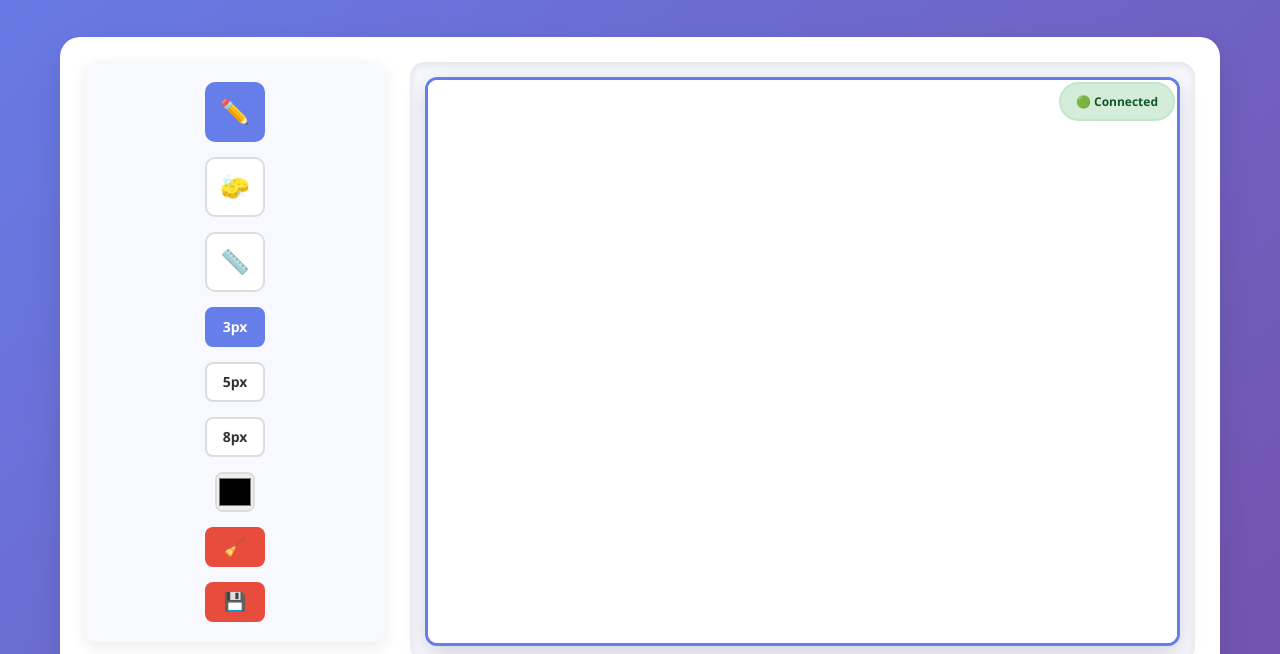
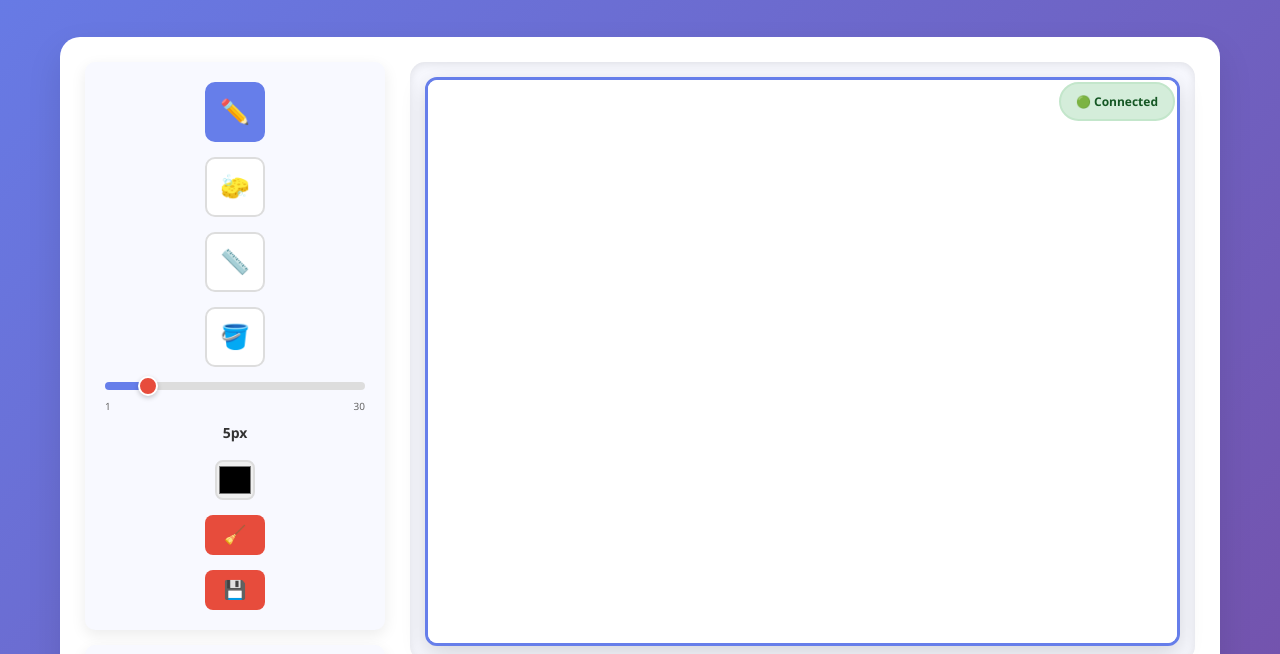
Before and after one commit to rohit-commits-ux/draw-with-friends, a website: page frontend/public/multiplayer.html in a window 1280 px wide. Shown: the part 181-835 px from the top of the page. Drawn offline with nearby package versions, Linux system fonts and the light colour scheme; no server answers.

Commit message:
Update multiplayer.html

```diff
--- a/frontend/public/multiplayer.html
+++ b/frontend/public/multiplayer.html
@@ -48,29 +48,56 @@
             color: white;
         }
 
-        .brush-size {
-            width: 60px;
-            height: 40px;
-            border: 2px solid #ddd;
-            border-radius: 8px;
-            background: white;
+        .size-control {
+            display: flex;
+            flex-direction: column;
+            align-items: center;
+            gap: 8px;
+            width: 100%;
+        }
+
+        .size-slider {
+            width: 100%;
+            height: 8px;
+            background: linear-gradient(to right, #667eea 0%, #667eea 16.6%, #ddd 16.6%);
+            border-radius: 4px;
+            outline: none;
+            -webkit-appearance: none;
+        }
+
+        .size-slider::-webkit-slider-thumb {
+            -webkit-appearance: none;
+            width: 20px;
+            height: 20px;
+            border-radius: 50%;
+            background: #e74c3c;
             cursor: pointer;
+            border: 2px solid white;
+            box-shadow: 0 2px 5px rgba(0,0,0,0.2);
+        }
+
+        .size-slider::-moz-range-thumb {
+            width: 20px;
+            height: 20px;
+            border-radius: 50%;
+            background: #e74c3c;
+            cursor: pointer;
+            border: 2px solid white;
+            box-shadow: 0 2px 5px rgba(0,0,0,0.2);
+        }
+
+        .size-display {
             display: flex;
-            align-items: center;
-            justify-content: center;
+            justify-content: space-between;
+            width: 100%;
+            font-size: 10px;
+            color: #666;
+        }
+
+        .size-value {
             font-size: 14px;
             font-weight: bold;
-            transition: all 0.2s ease;
-        }
-
-        .brush-size:hover {
-            border-color: #667eea;
-        }
-
-        .brush-size.active {
-            border-color: #667eea;
-            background: #667eea;
-            color: white;
+            color: #333;
         }
 
         .color-picker {
@@ -191,11 +218,17 @@
                     <button class="tool-btn active" data-tool="pen" title="Pen">✏️</button>
                     <button class="tool-btn" data-tool="eraser" title="Eraser">🧽</button>
                     <button class="tool-btn" data-tool="line" title="Line">📏</button>
+                    <button class="tool-btn" data-tool="fill" title="Fill Bucket">🪣</button>
 
-                    <!-- Brush Size -->
-                    <div class="brush-size active" data-size="3">3px</div>
-                    <div class="brush-size" data-size="5">5px</div>
-                    <div class="brush-size" data-size="8">8px</div>
+                    <!-- Brush Size Slider -->
+                    <div class="size-control">
+                        <input type="range" class="size-slider" id="sizeSlider" min="1" max="30" value="5">
+                        <div class="size-display">
+                            <span>1</span>
+                            <span>30</span>
+                        </div>
+                        <div class="size-value" id="sizeValue">5px</div>
+                    </div>
 
                     <!-- Color -->
                     <input type="color" class="color-picker" id="colorPicker" value="#000000">
@@ -207,7 +240,7 @@
 
                 <!-- Users Panel -->
                 <div class="users-panel">
-                    <h3>👥 Players</h3>
+                    <h3>👥 Players <span id="usersCount">(1)</span></h3>
                     <ul id="usersList">
                         <li>You (Host)</li>
                     </ul>
@@ -247,22 +280,42 @@
                     this.classList.add('active');
                     if (window.canvas) {
                         window.canvas.currentTool = this.getAttribute('data-tool');
+
+                        // Change cursor based on tool
+                        const canvas = document.getElementById('drawingCanvas');
+                        if (this.getAttribute('data-tool') === 'fill') {
+                            canvas.style.cursor = 'crosshair';
+                        } else {
+                            canvas.style.cursor = 'default';
+                        }
                     }
                 });
             });
 
-            // Brush size selection
-            document.querySelectorAll('[data-size]').forEach(btn => {
-                btn.addEventListener('click', function() {
-                    document.querySelectorAll('[data-size]').forEach(b => b.classList.remove('active'));
-                    this.classList.add('active');
-                    const size = parseInt(this.getAttribute('data-size'));
-                    if (window.canvas) {
-                        window.canvas.brushSize = size;
-                        window.canvas.ctx.lineWidth = size;
-                    }
-                });
+            // Brush size slider
+            const sizeSlider = document.getElementById('sizeSlider');
+            const sizeValue = document.getElementById('sizeValue');
+
+            function updateSliderVisual() {
+                const value = sizeSlider.value;
+                const min = sizeSlider.min;
+                const max = sizeSlider.max;
+                const percent = ((value - min) / (max - min)) * 100;
+                sizeSlider.style.background = `linear-gradient(to right, #667eea 0%, #667eea ${percent}%, #ddd ${percent}%)`;
+            }
+
+            sizeSlider.addEventListener('input', function() {
+                const size = parseInt(this.value);
+                if (window.canvas) {
+                    window.canvas.brushSize = size;
+                    window.canvas.ctx.lineWidth = size;
+                    sizeValue.textContent = size + 'px';
+                    updateSliderVisual();
+                }
             });
+
+            // Initialize slider visual
+            updateSliderVisual();
 
             // Color picker
             document.getElementById('colorPicker').addEventListener('input', function(e) {
@@ -277,8 +330,23 @@
                 const randomId = Math.random().toString(36).substring(2, 6).toUpperCase();
                 document.getElementById('roomIdInput').value = randomId;
                 if (window.multiplayerManager) {
+                    window.multiplayerManager.roomId = randomId;
                     window.multiplayerManager.joinRoom();
                 }
+            });
+
+            // Join room (for both join button and enter key)
+            function joinRoom() {
+                const roomId = document.getElementById('roomIdInput').value.trim() || 'default-room';
+                if (window.multiplayerManager) {
+                    window.multiplayerManager.roomId = roomId;
+                    window.multiplayerManager.joinRoom();
+                }
+            }
+
+            document.getElementById('joinRoomBtn').addEventListener('click', joinRoom);
+            document.getElementById('roomIdInput').addEventListener('keypress', function(e) {
+                if (e.key === 'Enter') joinRoom();
             });
 
             // Chat
@@ -288,8 +356,7 @@
             function sendMessage() {
                 const message = chatInput.value.trim();
                 if (message && window.multiplayerManager) {
-                    const playerName = localStorage.getItem('playerName') || 'Player';
-                    window.multiplayerManager.sendChatMessage(message, playerName);
+                    window.multiplayerManager.sendChatMessage(message);
                     chatInput.value = '';
                 }
             }
```
